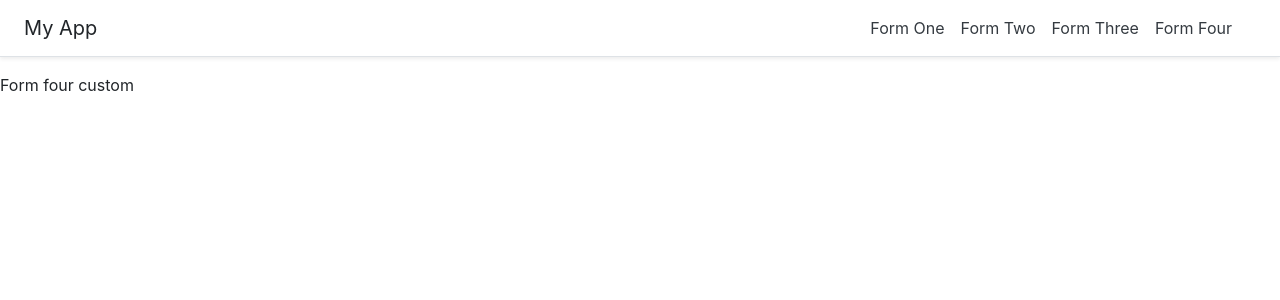
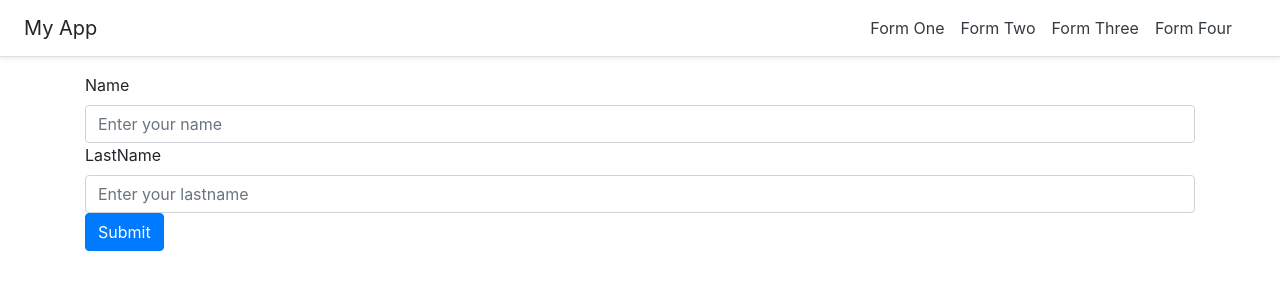
Before and after one commit to Zankar1992/07forms, a React (Create React App) app: page /formfour in a window 1280 px wide. Shown: the top 300 px of the page. Built offline with nearby package versions, Linux system fonts and the light colour scheme.

Commit message:
updating data and validation

```diff
--- a/src/FormFour.js
+++ b/src/FormFour.js
@@ -1,30 +1,98 @@
-import React, { Component } from 'react'
+import React, { Component } from 'react';
+import FormField from './utils/FormFields';
+import { validate } from './utils/validate';
 
 class FormFour extends Component {
-    state = {
-      loading:false,
-      formData:{
-        name:{
-          element:'input',
-          value:'',
-          config:{
-            name:'name_input',
-            type:'text',
-            placeholder:'Enter your name'
-          },
-          validation:{
-            required:true
-          },
-          valid:false,
-          touched:false,
-          validationMessage:''
-        }
+
+  state = {
+    loading: false,
+    formData: {
+      name: {
+        element: 'input',
+        value: '',
+        config: {
+          name: 'name_input',
+          type: 'text',
+          placeholder: 'Enter your name'
+        },
+        validation: {
+          required: true
+        },
+        valid: false,
+        touched: false,
+        validationMessage: ''
+      },
+      lastname: {
+        element: 'input',
+        value: '',
+        config: {
+          name: 'lastname_input',
+          type: 'text',
+          placeholder: 'Enter your lastname'
+        },
+        validation: {
+          required: true
+        },
+        valid: false,
+        touched: false,
+        validationMessage: ''
       }
     }
+  }
+  updateForm = (element) => {
+    const newFormData = { ...this.state.formData }
+    const newElement = { ...newFormData[element.id] }
+
+    newElement.value = element.event.target.value;
+
+    //validation
+    let validateData = validate(newElement);
+    newElement.valid = validateData[0];
+    newElement.validationMessage = validateData[1];
+
+    //blur
+    if (element.blur) {
+      newElement.touched = element.blur
+    }
+    // console.log(element)
+    newFormData[element.id] = newElement;
+    this.setState({
+      formData: newFormData
+    })
+  }
+
   render() {
+    console.log(this.state.formData.name)
     return (
       <>
-        Form four custom
+        <div className="container">
+          <form>
+            <div className="form-group">
+              <label>Name</label>
+              <FormField
+                formData={this.state.formData.name}
+                change={(element) => this.updateForm(element)}
+                id="name"
+              />
+              <div className="form-group">
+                <label>LastName</label>
+                <FormField
+                  formData={this.state.formData.lastname}
+                  change={(element) => this.updateForm(element)}
+                  id="lastname"
+                />
+                <button
+                  type="submit"
+                  className="btn btn-primary"
+                  onClick={(e) => this.submitform(e)}
+                  disabled={this.state.loading}
+                >
+                  Submit
+                </button>
+              </div>
+            </div>
+          </form>
+        </div>
       </>
     )
   }
--- a/src/FormThree.js
+++ b/src/FormThree.js
@@ -8,9 +8,15 @@ const FormThree = () => {
   const formikProps = {
     initialValues: { firstname: '', color: '', lastname: '', age: '' },
     validationSchema: Yup.object({
-      firstname: Yup.string().required('Sorry, this is required'),
-      lastname: Yup.string().required('Sorry, this is required'),
-      age: Yup.string().required('Sorry, this is required')
+      firstname: Yup
+        .string()
+        .required('Sorry, this is required'),
+      lastname: Yup
+        .string()
+        .required('Sorry, this is required'),
+      age: Yup
+        .string()
+        .required('Sorry, this is required')
     }),
     onSubmit: values => {
       console.log(values)
@@ -39,7 +45,7 @@ const FormThree = () => {
 
   )
 
-return (
+  return (
     <Formik {...formikProps}>
       {formik => (
         <div className="container">
@@ -52,10 +58,11 @@ return (
                 className="form-control"
               />
               {formik.values.firstname}
-              <KErrorMessage name="firstname"/>
-              {/* {formik.errors.firstname && formik.touched.firstname ?
+              {/* <KErrorMessage name="firstname" /> */}
+                  {/* or */}
+              {formik.errors.firstname && formik.touched.firstname ?
                 <span>{formik.errors.firstname}</span>
-                : null} */}
+                : null}
               <hr className="mb-4" />
 
               <label htmlFor="color">First name</label>
@@ -68,6 +75,7 @@ return (
                 <option value="green">Green</option>
                 <option value="blue">Blue</option>
               </Field>
+              <KErrorMessage name="firstname"/>
 
               <hr className="mb-4" />
 
@@ -77,7 +85,7 @@ return (
                 placeholder="Last name"
                 labelName="Enter your lastname"
               />
-
+              <KErrorMessage name="lastname"/>
               <hr className="mb-4" />
               <Field
                 name="age"
@@ -85,7 +93,7 @@ return (
                 placeholder="put your age"
                 labelName="Enter your age"
               />
-
+              <KErrorMessage name="age"/>
               <hr className="mb-4" />
               <button className="btn btn-primary btn-lg btn-block" type="submit">
                 Submit
```
Also changed, not shown: 1 other file (tests, documents, lock files or other folders).
